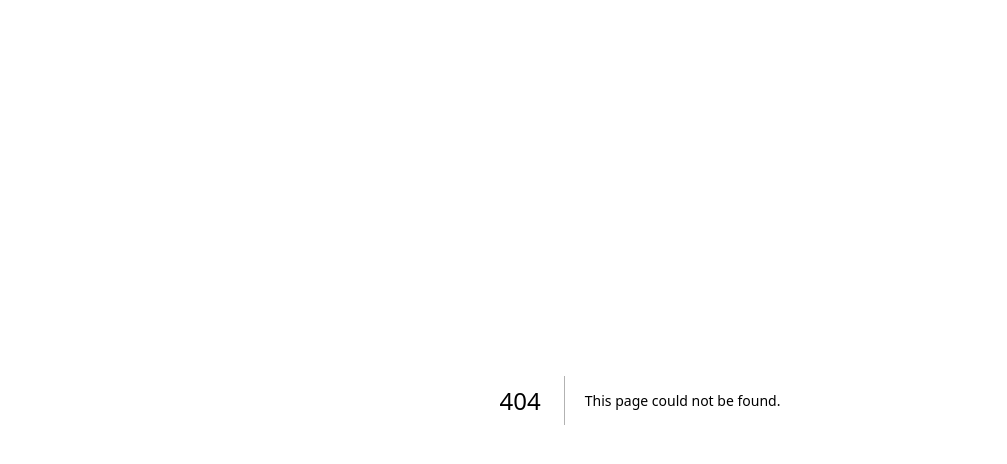
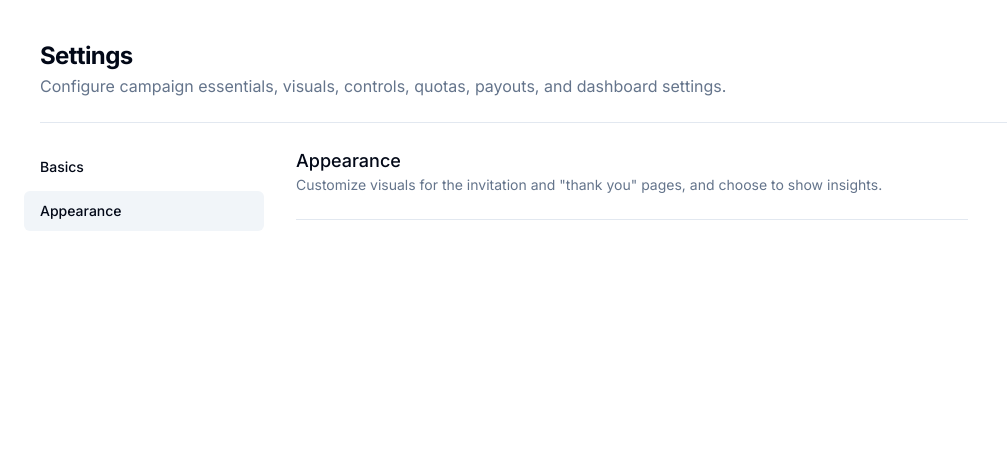
Before and after one commit to potouridisio/campaigns-app, a Next.js app: page /1/settings/appearance in a window 1280 px wide. Before the commit this address had no page. Shown: the top 464 px of the page, without its empty margins (0-1007 px from the left). Built offline with nearby package versions, Linux system fonts and the light colour scheme.

Commit message:
feat: init SettingsAppearancePage

```diff
--- /dev/null
+++ b/app/[id]/settings/appearance/page.tsx
@@ -0,0 +1,16 @@
+import { Separator } from '@/components/ui/separator'
+
+export default function SettingsAppearancePage() {
+  return (
+    <div className="space-y-6">
+      <div>
+        <h3 className="text-lg font-medium">Appearance</h3>
+        <p className="text-sm text-muted-foreground">
+          Customize visuals for the invitation and &quot;thank you&quot; pages,
+          and choose to show insights.
+        </p>
+      </div>
+      <Separator />
+    </div>
+  )
+}
--- a/app/[id]/settings/layout.tsx
+++ b/app/[id]/settings/layout.tsx
@@ -13,6 +13,10 @@ export default function SettingsLayout({
     {
       title: 'Basics',
       href: `/${params.id}/settings`,
+    },
+    {
+      title: 'Appearance',
+      href: `/${params.id}/settings/appearance`,
     },
   ]
 
```
